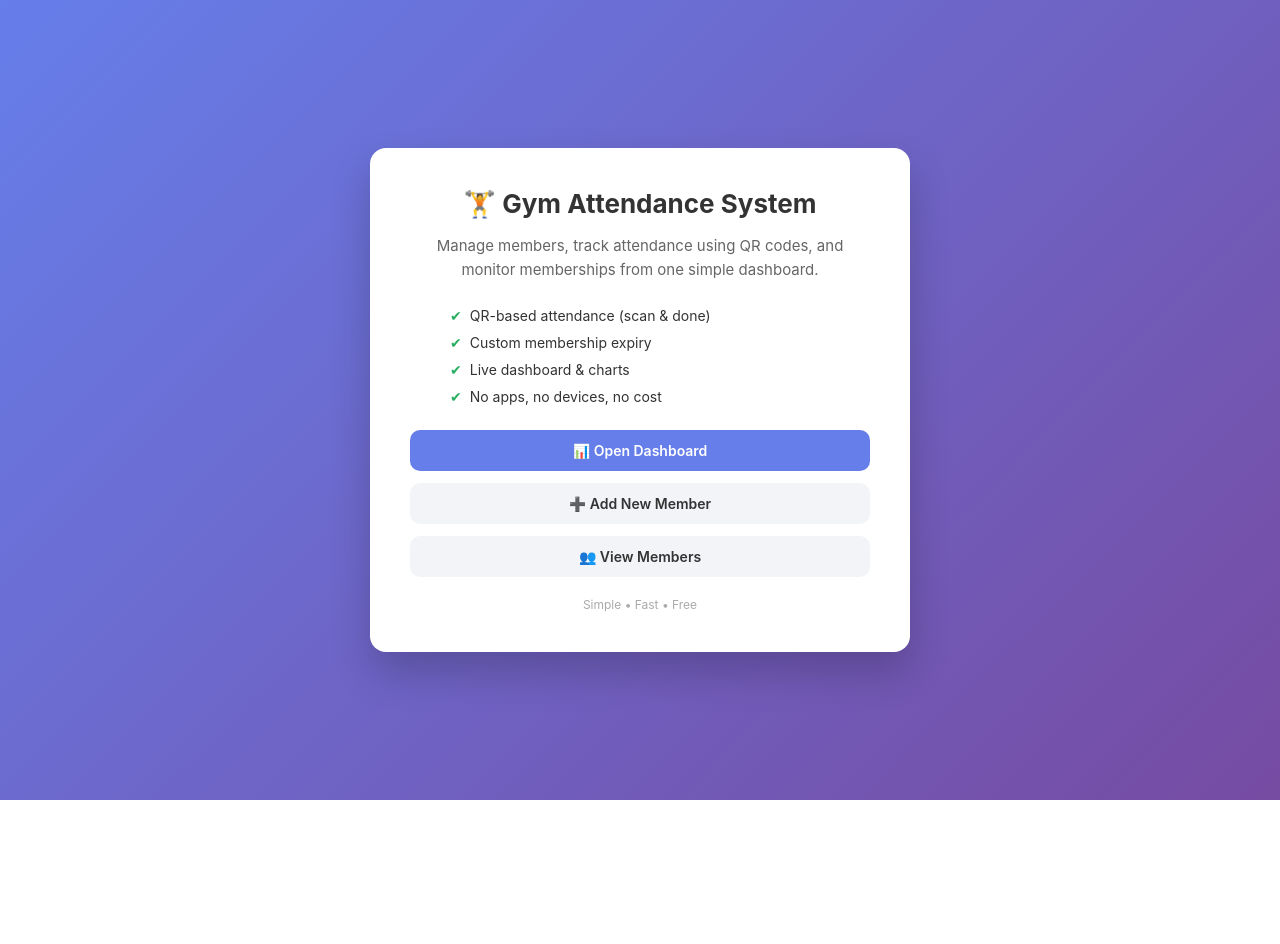
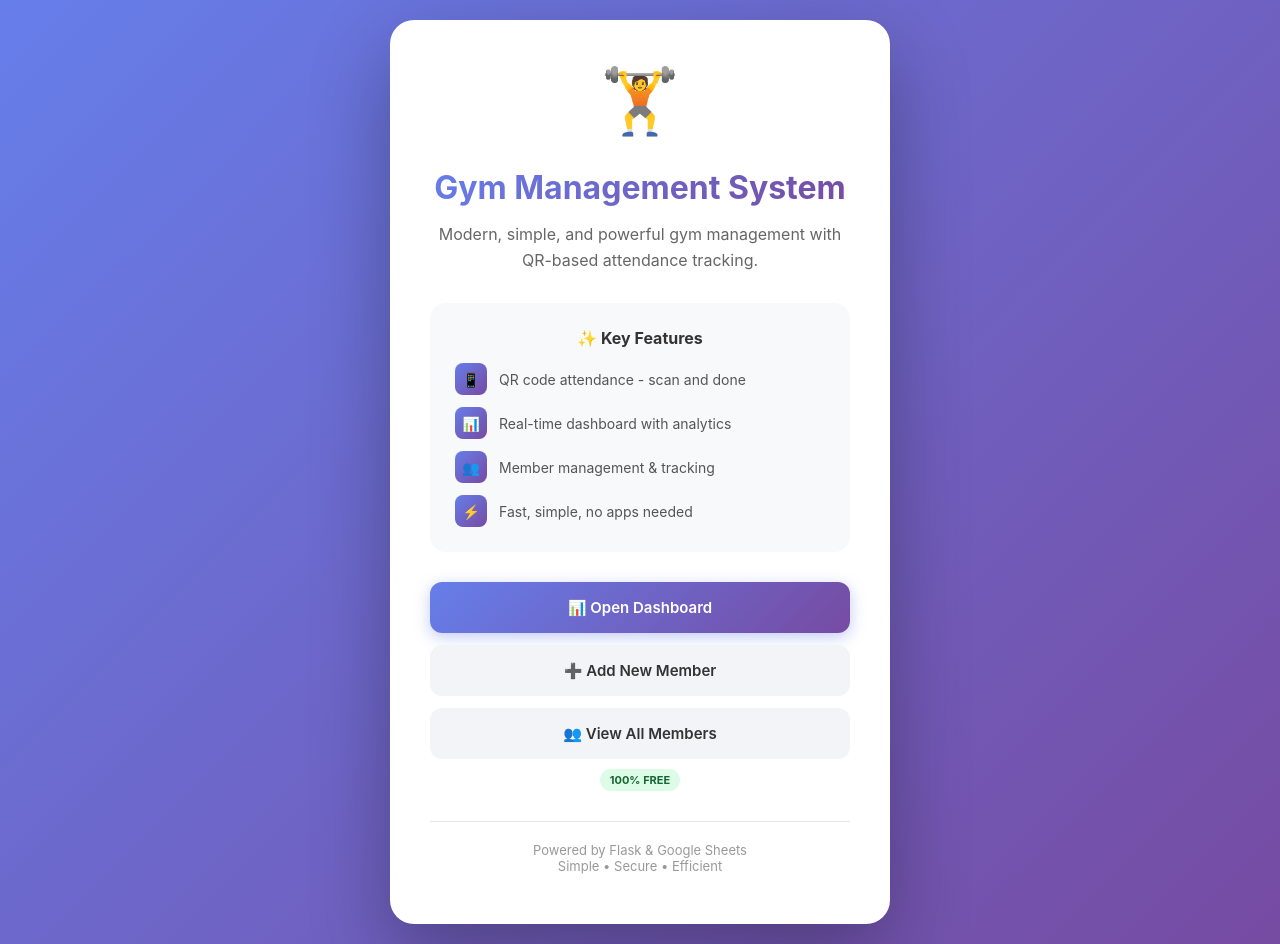
Before and after one commit to DevAtharv/GYM, a Flask app: template gym/templates/home.html in a window 1280 px wide. Before the commit the page ends 800 px from the top, so only its background shows below. Run offline with Flask 3, Linux system fonts and the light colour scheme; the template is opened without the code that fills it, so the values that code supplies are empty; parts of the project's set-up code (start-up, migrations or seed data) failed here and were passed over.

Commit message:
Revamp home page for Gym Management System
Updated the home page to improve layout and features.

```diff
--- a/gym/templates/home.html
+++ b/gym/templates/home.html
@@ -2,134 +2,241 @@
 <html lang="en">
 <head>
     <meta charset="UTF-8">
-    <title>Gym Attendance System</title>
+    <title>Gym Management System</title>
     <meta name="viewport" content="width=device-width, initial-scale=1">
 
     <style>
+        * {
+            box-sizing: border-box;
+        }
+
         body {
             margin: 0;
             font-family: -apple-system, BlinkMacSystemFont, "Segoe UI", Roboto, sans-serif;
-            background: linear-gradient(135deg, #667eea, #764ba2);
+            background: linear-gradient(135deg, #667eea 0%, #764ba2 100%);
             color: #fff;
             min-height: 100vh;
             display: flex;
             align-items: center;
             justify-content: center;
+            padding: 20px;
         }
 
-        .card {
+        .landing-card {
             background: #ffffff;
             color: #333;
-            border-radius: 16px;
-            padding: 40px;
-            max-width: 460px;
-            width: 92%;
+            border-radius: 24px;
+            padding: 50px 40px;
+            max-width: 500px;
+            width: 100%;
             text-align: center;
-            box-shadow: 0 20px 40px rgba(0,0,0,0.2);
+            box-shadow: 0 30px 80px rgba(0,0,0,0.3);
+            animation: slideUp 0.6s ease;
+        }
+
+        @keyframes slideUp {
+            from {
+                opacity: 0;
+                transform: translateY(30px);
+            }
+            to {
+                opacity: 1;
+                transform: translateY(0);
+            }
+        }
+
+        .logo {
+            font-size: 64px;
+            margin-bottom: 20px;
+            animation: bounce 2s ease infinite;
+        }
+
+        @keyframes bounce {
+            0%, 100% { transform: translateY(0); }
+            50% { transform: translateY(-10px); }
         }
 
         h1 {
-            margin: 0 0 10px;
-            font-size: 26px;
+            margin: 0 0 15px;
+            font-size: 32px;
+            background: linear-gradient(135deg, #667eea, #764ba2);
+            -webkit-background-clip: text;
+            -webkit-text-fill-color: transparent;
+            background-clip: text;
         }
 
-        p {
-            font-size: 15px;
+        .tagline {
+            font-size: 16px;
             color: #666;
-            margin-bottom: 25px;
+            margin-bottom: 30px;
             line-height: 1.6;
         }
 
         .features {
             text-align: left;
-            margin-bottom: 25px;
+            margin-bottom: 30px;
+            background: #f8f9fa;
+            border-radius: 16px;
+            padding: 25px;
         }
 
-        .features li {
-            list-style: none;
-            margin-bottom: 10px;
-            font-size: 14px;
+        .features h3 {
+            margin: 0 0 15px;
+            font-size: 16px;
+            color: #333;
+            text-align: center;
         }
 
-        .features li::before {
-            content: "✔";
-            color: #27ae60;
-            margin-right: 8px;
+        .feature-item {
+            display: flex;
+            align-items: center;
+            margin-bottom: 12px;
+            font-size: 14px;
+            color: #555;
+        }
+
+        .feature-item:last-child {
+            margin-bottom: 0;
+        }
+
+        .feature-icon {
+            width: 32px;
+            height: 32px;
+            background: linear-gradient(135deg, #667eea, #764ba2);
+            border-radius: 8px;
+            display: flex;
+            align-items: center;
+            justify-content: center;
+            margin-right: 12px;
+            flex-shrink: 0;
         }
 
         .actions {
-            display: grid;
+            display: flex;
+            flex-direction: column;
             gap: 12px;
         }
 
         .btn {
-            padding: 12px;
-            border-radius: 10px;
+            padding: 16px;
+            border-radius: 12px;
             text-decoration: none;
             font-weight: 600;
-            font-size: 14px;
-            transition: all 0.2s ease;
+            font-size: 15px;
+            transition: all 0.3s ease;
+            display: block;
         }
 
-        .primary {
-            background: #667eea;
+        .btn-primary {
+            background: linear-gradient(135deg, #667eea, #764ba2);
             color: #fff;
+            box-shadow: 0 4px 15px rgba(102, 126, 234, 0.4);
         }
 
-        .primary:hover {
-            background: #556cd6;
+        .btn-primary:hover {
+            transform: translateY(-2px);
+            box-shadow: 0 6px 20px rgba(102, 126, 234, 0.5);
         }
 
-        .secondary {
+        .btn-secondary {
             background: #f2f4f8;
             color: #333;
         }
 
-        .secondary:hover {
+        .btn-secondary:hover {
             background: #e4e7ee;
+            transform: translateY(-2px);
         }
 
         footer {
-            margin-top: 20px;
-            font-size: 12px;
-            color: #aaa;
+            margin-top: 30px;
+            font-size: 13px;
+            color: #999;
+            padding-top: 20px;
+            border-top: 1px solid #e5e7eb;
+        }
+
+        .badge {
+            display: inline-block;
+            background: #dcfce7;
+            color: #166534;
+            padding: 4px 10px;
+            border-radius: 12px;
+            font-size: 11px;
+            font-weight: 700;
+            margin-top: 10px;
+        }
+
+        @media (max-width: 480px) {
+            .landing-card {
+                padding: 40px 25px;
+            }
+
+            h1 {
+                font-size: 26px;
+            }
+
+            .logo {
+                font-size: 48px;
+            }
         }
     </style>
 </head>
 
 <body>
 
-<div class="card">
-    <h1>🏋️ Gym Attendance System</h1>
+<div class="landing-card">
+    <div class="logo">🏋️</div>
 
-    <p>
-        Manage members, track attendance using QR codes,
-        and monitor memberships from one simple dashboard.
-    </p>
+    <h1>Gym Management System</h1>
 
-    <ul class="features">
-        <li>QR-based attendance (scan & done)</li>
-        <li>Custom membership expiry</li>
-        <li>Live dashboard & charts</li>
-        <li>No apps, no devices, no cost</li>
-    </ul>
+    <div class="tagline">
+        Modern, simple, and powerful gym management with QR-based attendance tracking.
+    </div>
+
+    <div class="features">
+        <h3>✨ Key Features</h3>
+
+        <div class="feature-item">
+            <div class="feature-icon">📱</div>
+            <div>QR code attendance - scan and done</div>
+        </div>
+
+        <div class="feature-item">
+            <div class="feature-icon">📊</div>
+            <div>Real-time dashboard with analytics</div>
+        </div>
+
+        <div class="feature-item">
+            <div class="feature-icon">👥</div>
+            <div>Member management & tracking</div>
+        </div>
+
+        <div class="feature-item">
+            <div class="feature-icon">⚡</div>
+            <div>Fast, simple, no apps needed</div>
+        </div>
+    </div>
 
     <div class="actions">
-        <a href="/dashboard" class="btn primary">
+        <a href="/dashboard" class="btn btn-primary">
             📊 Open Dashboard
         </a>
 
-        <a href="/add" class="btn secondary">
+        <a href="/add" class="btn btn-secondary">
             ➕ Add New Member
         </a>
 
-        <a href="/members" class="btn secondary">
-            👥 View Members
+        <a href="/members" class="btn btn-secondary">
+            👥 View All Members
         </a>
     </div>
 
+    <div class="badge">100% FREE</div>
+
     <footer>
-        Simple • Fast • Free
+        Powered by Flask & Google Sheets<br>
+        Simple • Secure • Efficient
     </footer>
 </div>
 
```
